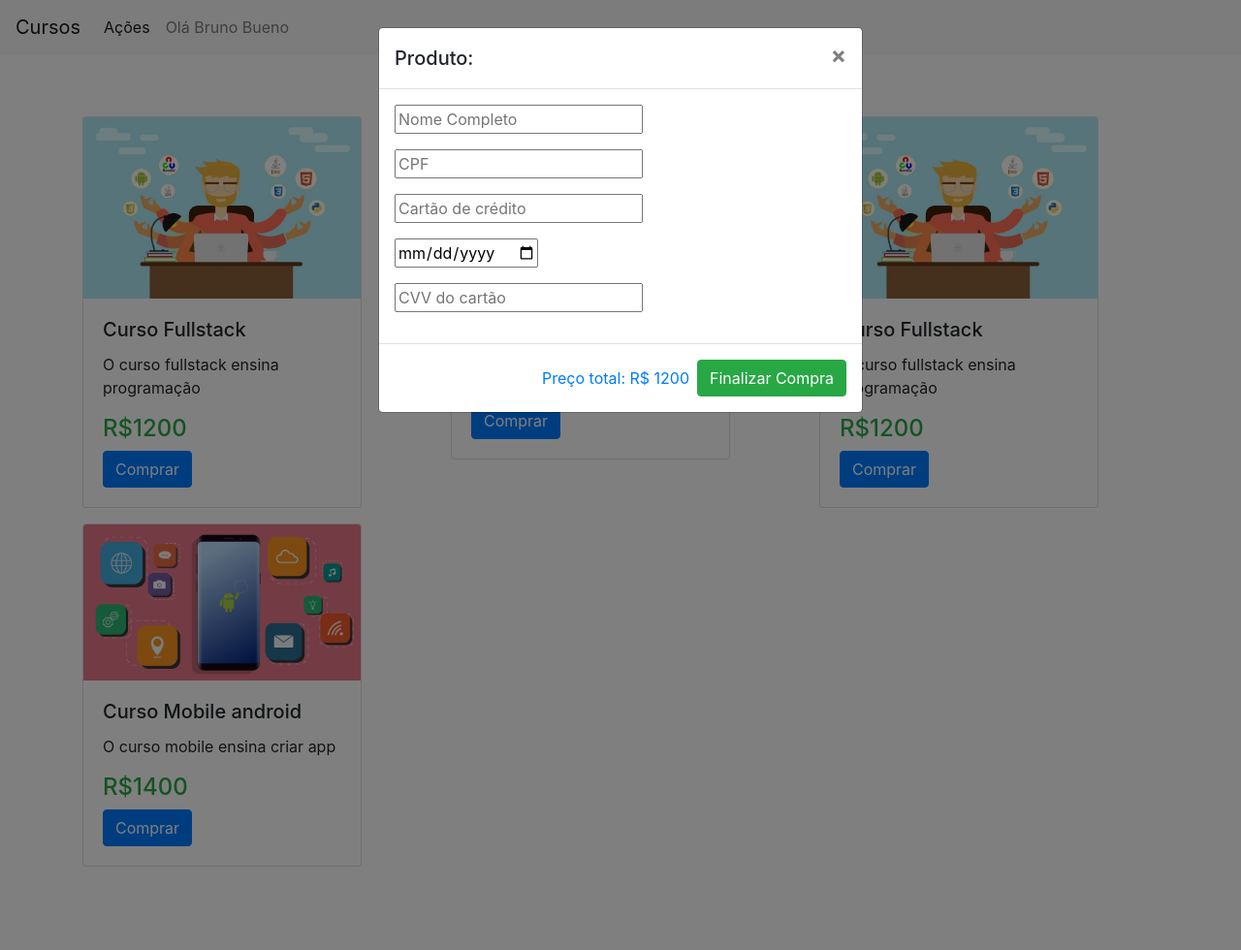
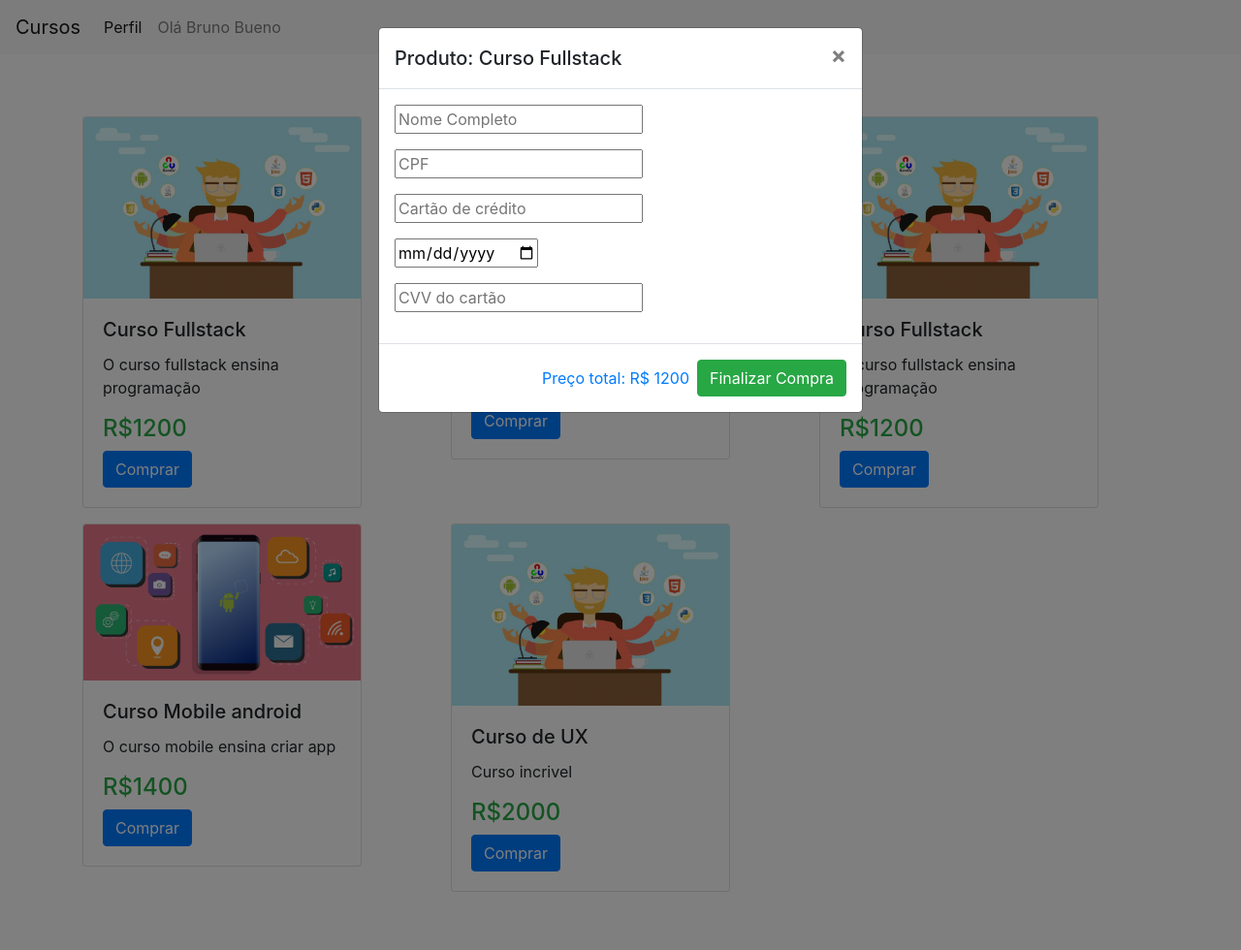
Before and after one commit to bbuenodeveloper/LojaVirtualPhp, a PHP site: page / in a window 1280 px wide, after a click on "Comprar". Shown: the whole page at 97% size. Run offline with PHP 8.4, Linux system fonts and the light colour scheme; some libraries are stand-ins or nearby versions.

Commit message:
Adicionando funções e fatiando o nosso arquivo

```diff
--- /dev/null
+++ b/funcoes.php
@@ -0,0 +1,12 @@
+<?php
+    function logarUsuario ($nome, $nivelDeAcesso){
+        $usuario = ["logado"=>true,"nome"=>$nome,"nivelAcesso"=>$nivelDeAcesso];
+        return $usuario;
+    }
+
+    function addProduto($nome, $descricao, $preco, $img, $produtos){
+        $novoProduto = ["nome"=>$nome, "descricao"=>$descricao, "preco"=>$preco, "img"=>$img];
+        $chave = count($produtos) + 1;
+        $produtos["produto$chave"] = $novoProduto;
+        return $produtos;
+        }
--- /dev/null
+++ b/head.php
@@ -0,0 +1,30 @@
+<?php
+    include "funcoes.php";
+
+    $usuario = logarUsuario ("Bruno Bueno", 1);
+    //$usuario = "";
+
+
+    $produtos = [
+        "produto1" => ["nome" =>"Curso Fullstack","descricao"=>"O curso fullstack ensina programação","preco"=> 1200,"img"=>"img/fullstack1.jpg"],
+        "produto2" => ["nome" =>"Curso Mobile android","descricao"=>"O curso mobile ensina criar app","preco"=> 1400,"img"=>"img/android1.jpg"],
+        "produto3" => ["nome" =>"Curso Fullstack","descricao"=>"O curso fullstack ensina programação","preco"=> 1200,"img"=>"img/fullstack1.jpg"],
+        "produto4" => ["nome" =>"Curso Mobile android","descricao"=>"O curso mobile ensina criar app","preco"=> 1400,"img"=>"img/android1.jpg"]
+    ];
+
+    $produtos = addProduto("Curso de UX", "Curso incrivel", 2000, "img/fullstack1.jpg", $produtos);
+
+
+    //$categorias = ["Cursos","Tutoriais","Artigos","Forum","códigos"];
+
+
+?>
+
+<head>
+    <meta charset="UTF-8">
+    <meta name="viewport" content="width=device-width, initial-scale=1.0">
+    <meta http-equiv="X-UA-Compatible" content="ie=edge">
+    <title>Loja Virtual</title>
+    <!-- bootstrap -->
+    <link rel="stylesheet" href="https://stackpath.bootstrapcdn.com/bootstrap/4.3.1/css/bootstrap.min.css" integrity="sha384-ggOyR0iXCbMQv3Xipma34MD+dH/1fQ784/j6cY/iJTQUOhcWr7x9JvoRxT2MZw1T" crossorigin="anonymous">
+</head>
--- /dev/null
+++ b/header.php
@@ -0,0 +1,71 @@
+<header>
+        <nav class="navbar navbar-expand-lg navbar-light bg-light">
+        <a class="navbar-brand" href="#">Cursos</a>
+        <button class="navbar-toggler" type="button" data-toggle="collapse" data-target="#navbarNav" aria-controls="navbarNav" aria-expanded="false" aria-label="Toggle navigation">
+        <span class="navbar-toggler-icon"></span>
+        </button>
+        <div class="collapse navbar-collapse" id="navbarNav">
+            <ul class="navbar-nav">
+
+                <?php if (isset($usuario) && $usuario != "" && $usuario["logado"]): ?>
+
+
+                    <?php if ($usuario ["nivelAcesso"] == 0): ?>
+
+                        <li class="nav-item active">
+                            <a class="nav-link" href="#">Ações <span class="sr-only">(current)</span></a>
+                        </li>
+                    <?php else: ?>
+                        <li class="nav-item active">
+                            <a class="nav-link" href="#">Perfil <span class="sr-only">(current)</span></a>
+                        </li>
+                    <?php endif; ?>
+
+
+                        <li class="nav-item">
+                            <a class="nav-link" href="#">Olá <?php echo $usuario["nome"]; ?></a>
+                        </li>
+                    <?php else: ?>
+                        <li class="nav-item">
+                            <a class="nav-link" href="#">Login</a>
+                        </li>
+            </ul>
+                <?php endif; ?>
+
+
+
+                <!-- <?php
+                    //if ($usuario["nivelAcesso"] == 0):
+                ?>
+            <li class="nav-item active">
+                <a class="nav-link" href="#">Ações <span class="sr-only">(current)</span></a>
+            </li>
+                <?php //else: ?>
+                    <li class="nav-item active">
+                        <a class="nav-link" href="#">Perfil <span class="sr-only">(current)</span></a>
+                    </li>
+                <?php// endif; ?>
+
+
+
+            <?php
+               // if ($logado){
+            ?>
+            <li class="nav-item">
+                <a class="nav-link" href="#">Olá <?php// echo $usuario["nome"]; ?></a>
+            </li>
+                <?php //}else { ?>
+             <li class="nav-item">
+                <a class="nav-link" href="#">Login</a>
+            </li>
+                <?php// } ?> -->
+        </div>
+        </nav>
+        <!-- <nav>
+            <ul class="row mt-3 justify-content-center">
+                <?php //foreach($categorias as $categoria): ?>
+                <li class="col-md-2"><//?=$categoria?></li>
+                <?php //endforeach; ?>
+            </ul>
+        </nav> -->
+    </header>
--- a/index.php
+++ b/index.php
@@ -1,101 +1,10 @@
-<?php
-    $usuario = ["logado" =>true, "nome"=>"Bruno Bueno", "nivelAcesso" => 0];
-    //$usuario = "";
-
-    $produtos = [
-        "produto1" => ["nome" =>"Curso Fullstack","descricao"=>"O curso fullstack ensina programação","preco"=> 1200,"img"=>"img/fullstack1.jpg"],
-        "produto2" => ["nome" =>"Curso Mobile android","descricao"=>"O curso mobile ensina criar app","preco"=> 1400,"img"=>"img/android1.jpg"],
-        "produto3" => ["nome" =>"Curso Fullstack","descricao"=>"O curso fullstack ensina programação","preco"=> 1200,"img"=>"img/fullstack1.jpg"],
-        "produto4" => ["nome" =>"Curso Mobile android","descricao"=>"O curso mobile ensina criar app","preco"=> 1400,"img"=>"img/android1.jpg"]
-    ];
-
-    //$categorias = ["Cursos","Tutoriais","Artigos","Forum","códigos"];
-
-
-?>
-
 <!DOCTYPE html>
 <html lang="en">
-<head>
-    <meta charset="UTF-8">
-    <meta name="viewport" content="width=device-width, initial-scale=1.0">
-    <meta http-equiv="X-UA-Compatible" content="ie=edge">
-    <title>Loja Virtual</title>
-    <!-- bootstrap -->
-    <link rel="stylesheet" href="https://stackpath.bootstrapcdn.com/bootstrap/4.3.1/css/bootstrap.min.css" integrity="sha384-ggOyR0iXCbMQv3Xipma34MD+dH/1fQ784/j6cY/iJTQUOhcWr7x9JvoRxT2MZw1T" crossorigin="anonymous">
-</head>
+
+<?php include "head.php"; ?>
+
 <body>
-    <header>
-        <nav class="navbar navbar-expand-lg navbar-light bg-light">
-        <a class="navbar-brand" href="#">Cursos</a>
-        <button class="navbar-toggler" type="button" data-toggle="collapse" data-target="#navbarNav" aria-controls="navbarNav" aria-expanded="false" aria-label="Toggle navigation">
-            <span class="navbar-toggler-icon"></span>
-        </button>
-        <div class="collapse navbar-collapse" id="navbarNav">
-            <ul class="navbar-nav">
-
-                <?php if (isset($usuario) && $usuario != "" && $usuario["logado"]): ?>
-
-
-                    <?php if ($usuario ["nivelAcesso"] == 0): ?>
-
-                        <li class="nav-item active">
-                            <a class="nav-link" href="#">Ações <span class="sr-only">(current)</span></a>
-                        </li>
-                    <?php else: ?>
-                        <li class="nav-item active">
-                            <a class="nav-link" href="#">Perfil <span class="sr-only">(current)</span></a>
-                        </li>
-                    <?php endif; ?>
-
-
-                        <li class="nav-item">
-                            <a class="nav-link" href="#">Olá <?php echo $usuario["nome"]; ?></a>
-                        </li>
-                    <?php else: ?>
-                        <li class="nav-item">
-                            <a class="nav-link" href="#">Login</a>
-                        </li>
-                    <?php endif; ?>
-
-
-
-                <!-- <?php
-                    //if ($usuario["nivelAcesso"] == 0):
-                ?>
-            <li class="nav-item active">
-                <a class="nav-link" href="#">Ações <span class="sr-only">(current)</span></a>
-            </li>
-                <?php //else: ?>
-                    <li class="nav-item active">
-                        <a class="nav-link" href="#">Perfil <span class="sr-only">(current)</span></a>
-                    </li>
-                <?php// endif; ?>
-
-
-
-            <?php
-               // if ($logado){
-            ?>
-            <li class="nav-item">
-                <a class="nav-link" href="#">Olá <?php echo $usuario["nome"]; ?></a>
-            </li>
-                <?php //}else { ?>
-             <li class="nav-item">
-                <a class="nav-link" href="#">Login</a>
-            </li>
-                <?php// } ?> -->
-            </ul>
-        </div>
-        </nav>
-        <!-- <nav>
-            <ul class="row mt-3 justify-content-center">
-                <?php //foreach($categorias as $categoria): ?>
-                <li class="col-md-2"><//?=$categoria?></li>
-                <?php //endforeach; ?>
-            </ul>
-        </nav> -->
-    </header>
+  <?php include "header.php"; ?>
 
     <main class="container mt-5">
         <section class="row">
@@ -123,7 +32,7 @@
   <div class="modal-dialog" role="document">
     <div class="modal-content">
       <div class="modal-header">
-        <h5 class="modal-title" id="exampleModalLabel">Produto:<?php $produto["nome"]; ?></h5>
+        <h5 class="modal-title" id="exampleModalLabel">Produto: <?php echo $produto["nome"]; ?></h5>
         <button type="button" class="close" data-dismiss="modal" aria-label="Close">
           <span aria-hidden="true">&times;</span>
         </button>
```
Also changed, not shown: acoes.php (added, +9 -0 lines).
